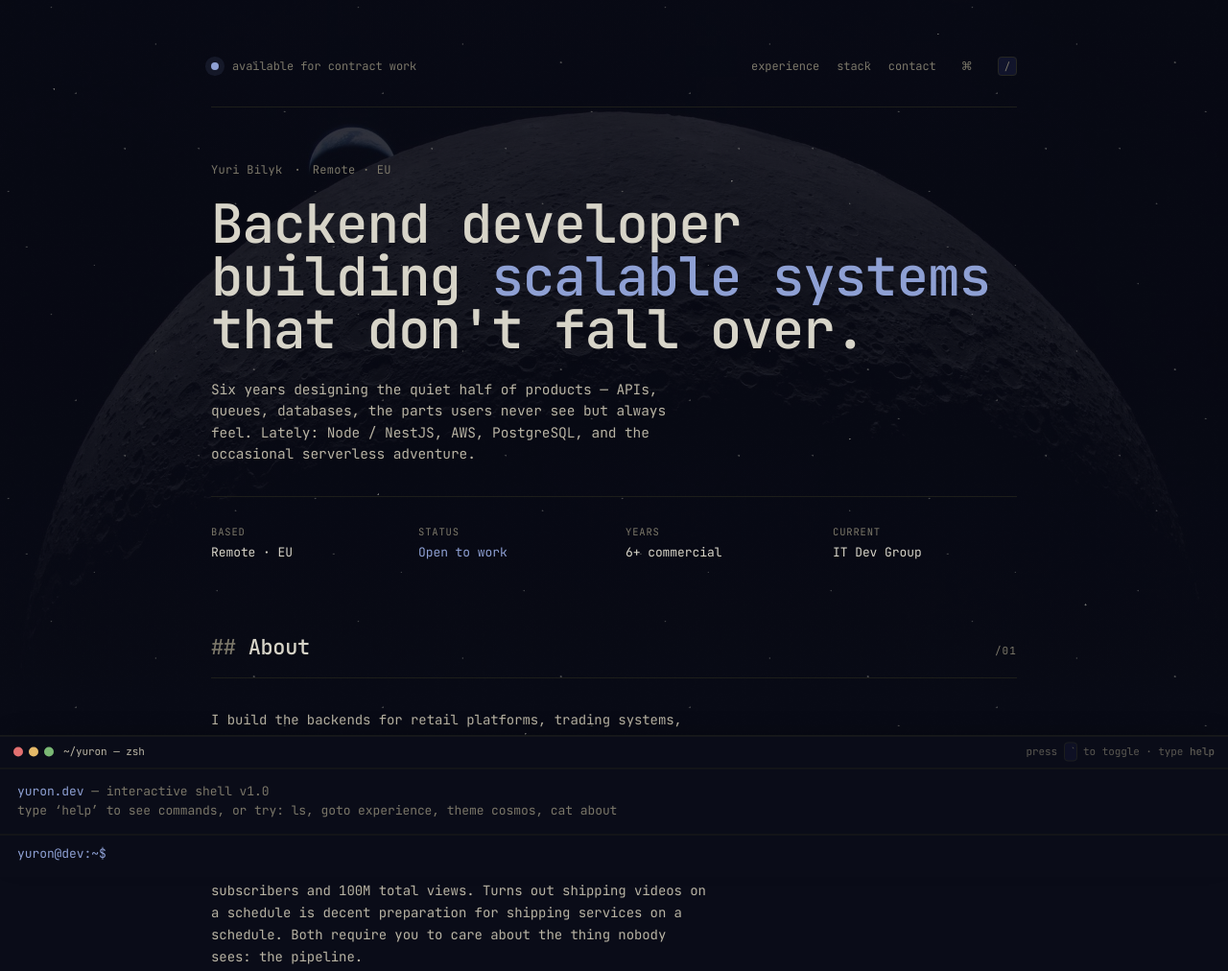
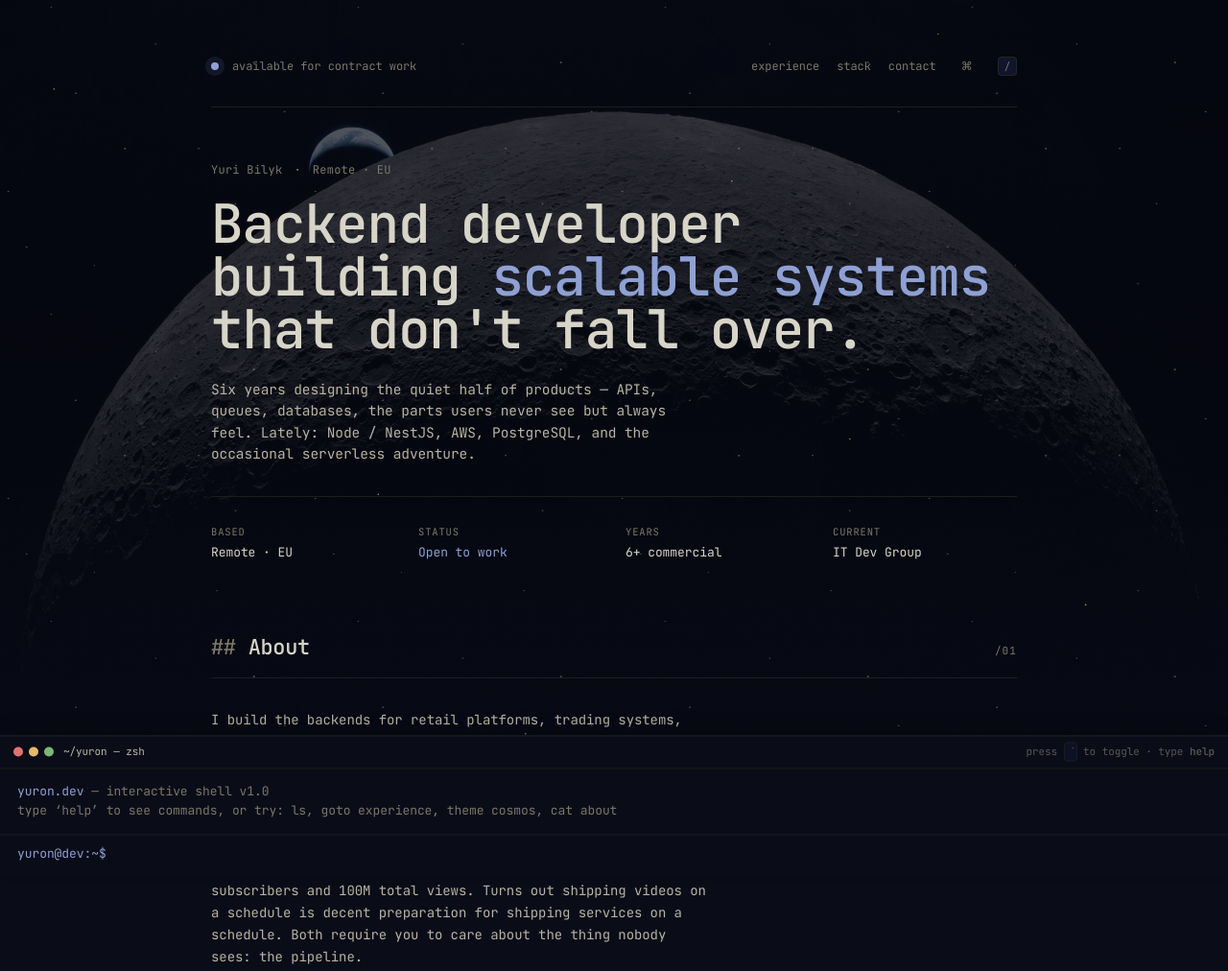
Before and after one commit to yur0n/site, a website: page public/index.html in a window 1280 px wide. Shown: the top 1012 px of the page at 96% size. Drawn offline with Linux system fonts and the light colour scheme.

Commit message:
theme update

```diff
--- a/public/index.html
+++ b/public/index.html
@@ -167,7 +167,7 @@
     background-position: center;
     background-repeat: no-repeat;
   }
-  [data-theme="terminal"] .bg-moon { opacity: 0.35; mix-blend-mode: screen; filter: contrast(1.05) brightness(0.85); }
+  [data-theme="terminal"] .bg-moon { opacity: 0.55; mix-blend-mode: screen; filter: contrast(1.05); }
   [data-theme="cosmos"]   .bg-moon { opacity: 0.55; mix-blend-mode: screen; filter: contrast(1.05); }
   [data-theme="paper"]    .bg-moon { opacity: 0.18; mix-blend-mode: multiply; filter: contrast(1.1) sepia(0.3); }
   [data-theme="brutal"]   .bg-moon { display: none; }
```
